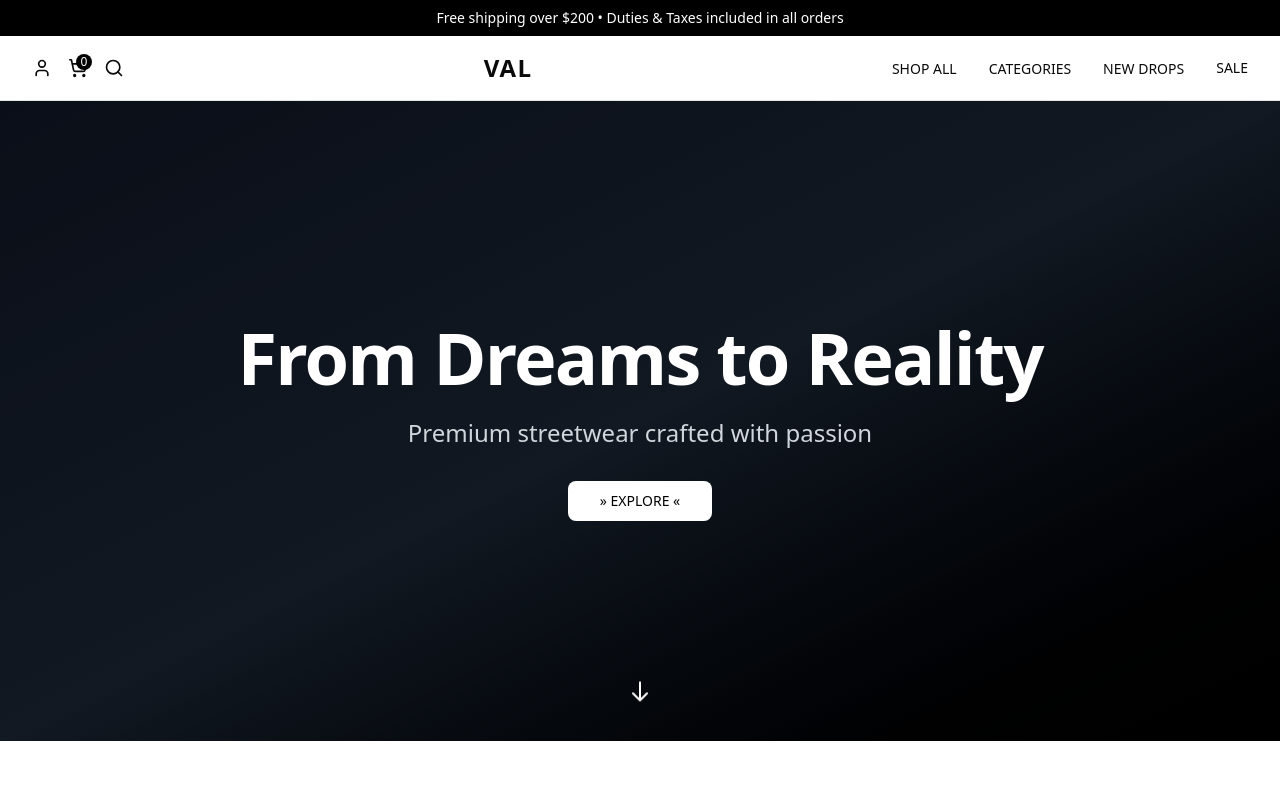
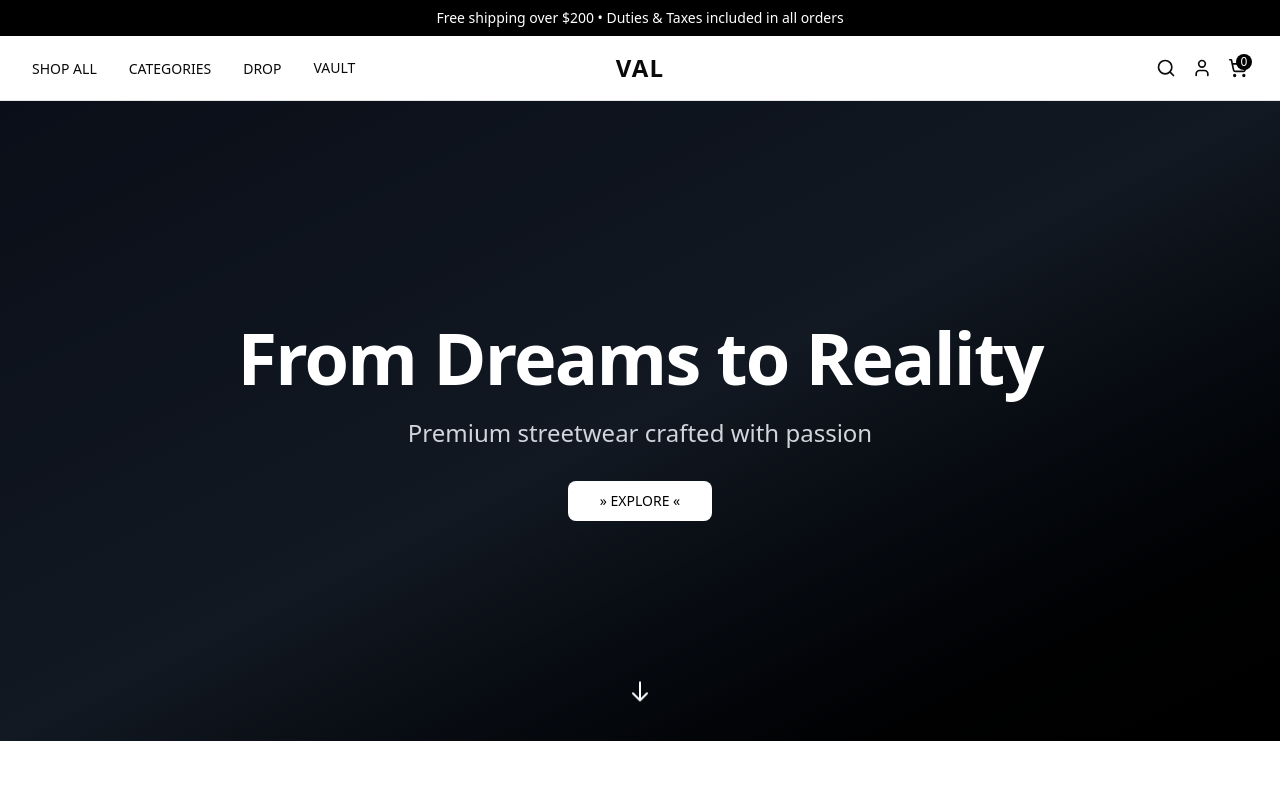
Before and after one commit to seifXXII/val-store, a Next.js app: page / in a window 1280 px wide. Shown: the top 800 px of the page. Built offline with nearby package versions, Linux system fonts and the light colour scheme; what @trpc/react-query would draw is missing.

Commit message:
Update navbar to match Shihiko layout exactly

```diff
--- a/src/components/layout/Navbar.tsx
+++ b/src/components/layout/Navbar.tsx
@@ -3,7 +3,6 @@
 import { useState } from "react";
 import Link from "next/link";
 import { ShoppingCart, User, Search, Menu, X } from "lucide-react";
-import { Button } from "@/components/ui/button";
 
 export function Navbar() {
   const [isMobileMenuOpen, setIsMobileMenuOpen] = useState(false);
@@ -19,8 +18,47 @@ export function Navbar() {
       <nav className="border-b bg-white sticky top-0 z-50">
         <div className="max-w-7xl mx-auto px-4 sm:px-6 lg:px-8">
           <div className="flex items-center justify-between h-16">
-            {/* Left: User & Cart (Reversed from Shihiko) */}
+            {/* Left: Navigation Links (like Shihiko) */}
+            <div className="hidden md:flex items-center gap-8">
+              <div className="relative group">
+                <button className="text-sm font-medium hover:text-gray-600 transition-colors uppercase">
+                  Shop All
+                </button>
+              </div>
+
+              <div className="relative group">
+                <button className="text-sm font-medium hover:text-gray-600 transition-colors uppercase">
+                  Categories
+                </button>
+              </div>
+
+              <div className="relative group">
+                <button className="text-sm font-medium hover:text-gray-600 transition-colors uppercase">
+                  Drop
+                </button>
+              </div>
+
+              <Link
+                href="/collections/vault"
+                className="text-sm font-medium hover:text-gray-600 transition-colors uppercase"
+              >
+                Vault
+              </Link>
+            </div>
+
+            {/* Center: Logo */}
+            <Link
+              href="/"
+              className="text-2xl font-bold tracking-wider absolute left-1/2 transform -translate-x-1/2"
+            >
+              VAL
+            </Link>
+
+            {/* Right: Utility Icons (like Shihiko) */}
             <div className="flex items-center gap-4">
+              <button className="hover:text-gray-600 transition-colors">
+                <Search className="h-5 w-5" />
+              </button>
               <Link
                 href="/account"
                 className="hover:text-gray-600 transition-colors"
@@ -36,48 +74,11 @@ export function Navbar() {
                   0
                 </span>
               </Link>
-              <button className="hover:text-gray-600 transition-colors">
-                <Search className="h-5 w-5" />
-              </button>
-            </div>
-
-            {/* Center: Logo */}
-            <Link href="/" className="text-2xl font-bold tracking-wider">
-              VAL
-            </Link>
-
-            {/* Right: Navigation Links (Reversed from Shihiko) */}
-            <div className="hidden md:flex items-center gap-8">
-              <div className="relative group">
-                <button className="text-sm font-medium hover:text-gray-600 transition-colors">
-                  SHOP ALL
-                </button>
-                {/* Dropdown - We'll expand this later */}
-              </div>
-
-              <div className="relative group">
-                <button className="text-sm font-medium hover:text-gray-600 transition-colors">
-                  CATEGORIES
-                </button>
-              </div>
-
-              <div className="relative group">
-                <button className="text-sm font-medium hover:text-gray-600 transition-colors">
-                  NEW DROPS
-                </button>
-              </div>
-
-              <Link
-                href="/collections/sale"
-                className="text-sm font-medium hover:text-gray-600 transition-colors"
-              >
-                SALE
-              </Link>
             </div>
 
             {/* Mobile menu button */}
             <button
-              className="md:hidden"
+              className="md:hidden absolute left-4"
               onClick={() => setIsMobileMenuOpen(!isMobileMenuOpen)}
             >
               {isMobileMenuOpen ? (
@@ -95,27 +96,27 @@ export function Navbar() {
             <div className="px-4 py-4 space-y-3">
               <Link
                 href="/collections/all"
-                className="block text-sm font-medium py-2"
+                className="block text-sm font-medium py-2 uppercase"
               >
-                SHOP ALL
+                Shop All
               </Link>
               <Link
                 href="/collections/categories"
-                className="block text-sm font-medium py-2"
+                className="block text-sm font-medium py-2 uppercase"
               >
-                CATEGORIES
+                Categories
               </Link>
               <Link
-                href="/collections/new"
-                className="block text-sm font-medium py-2"
+                href="/collections/drop"
+                className="block text-sm font-medium py-2 uppercase"
               >
-                NEW DROPS
+                Drop
               </Link>
               <Link
-                href="/collections/sale"
-                className="block text-sm font-medium py-2"
+                href="/collections/vault"
+                className="block text-sm font-medium py-2 uppercase"
               >
-                SALE
+                Vault
               </Link>
             </div>
           </div>
```
